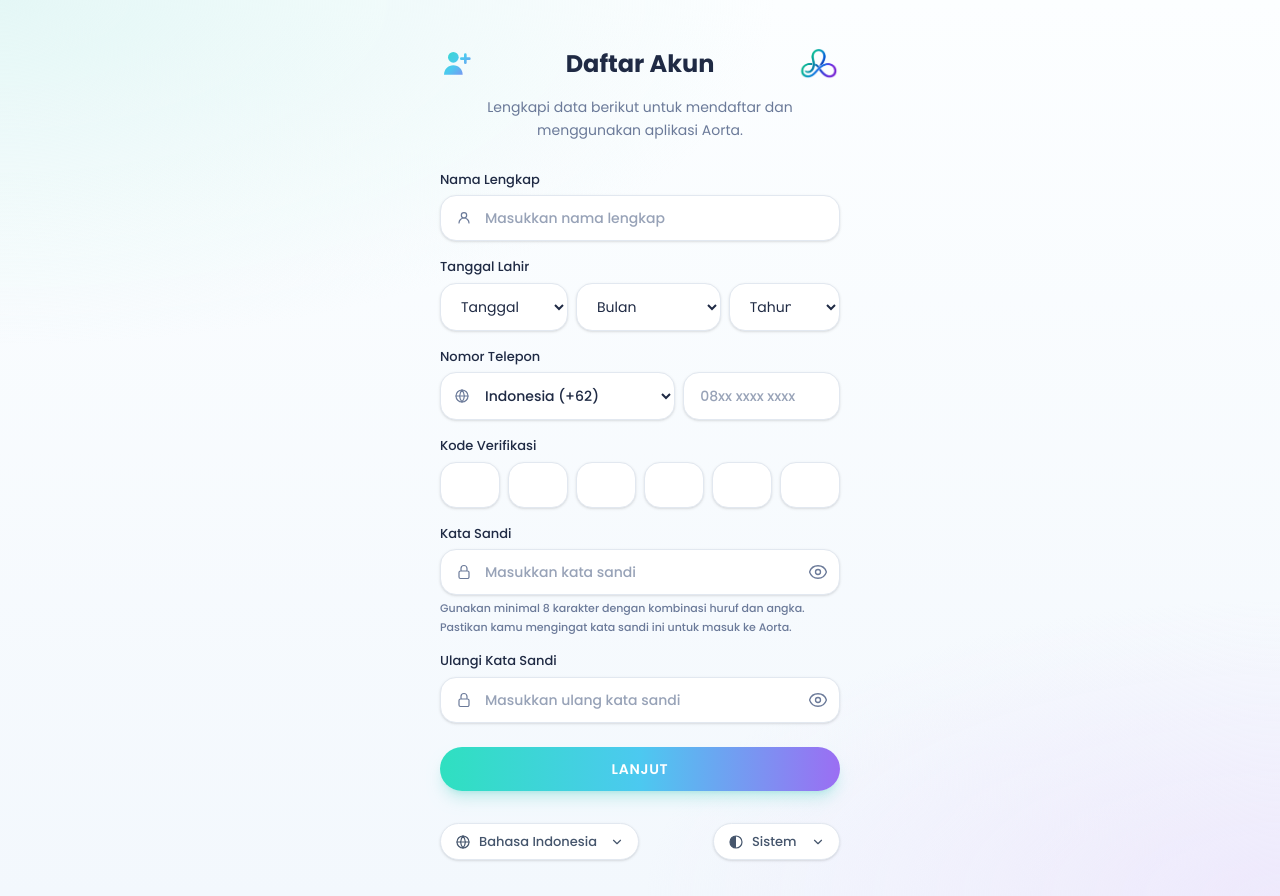
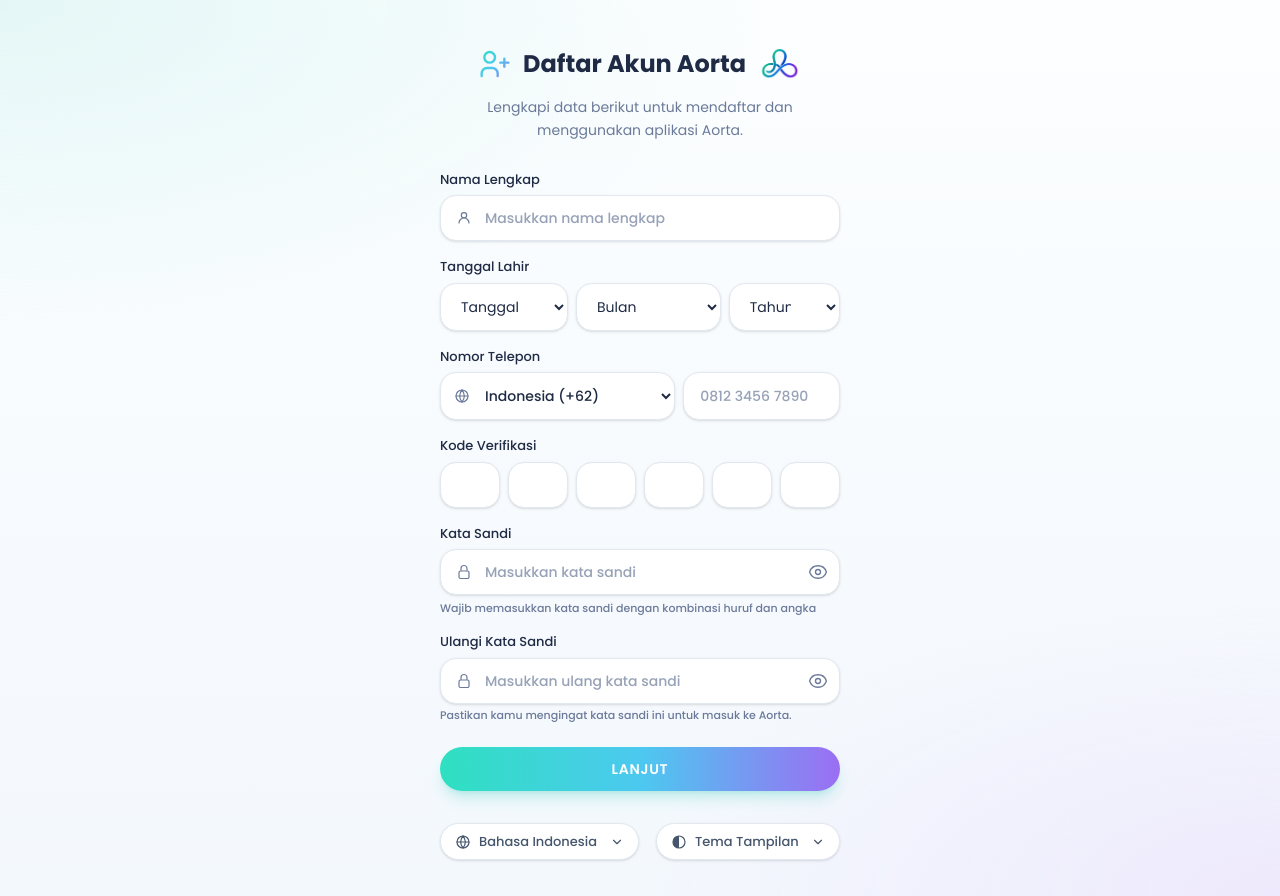
Before and after one commit to rayaadhary/app-universe-aorta, a Vue app: page /daftar in a window 1280 px wide. Built offline with nearby package versions, Linux system fonts and the light colour scheme.

Commit message:
fix: frontend

```diff
--- a/src/pages/Register.vue
+++ b/src/pages/Register.vue
@@ -1,41 +1,44 @@
 <script setup>
+import { computed, ref } from 'vue'
 import logo from '../assets/logo.png'
 import { t } from '../prefs'
 import PrefsBar from '../components/PrefsBar.vue'
 import SecureInput from '../components/SecureInput.vue'
 
 const years = Array.from({ length: 90 }, (_, i) => new Date().getFullYear() - i)
+
+const country = ref(t('countries')[0].v)
+const phoneSample = computed(
+    () => t('countries').find((c) => c.v === country.value)?.p ?? t('phPhone')
+)
 </script>
 
 <template>
     <main
         class="relative mx-auto flex min-h-dvh w-full max-w-md flex-col px-6 pt-12 pb-9 text-center"
     >
-        <div class="grid grid-cols-[1fr_auto_1fr] items-center gap-3">
+        <div class="flex flex-wrap items-center justify-center gap-3">
             <svg
                 viewBox="0 0 24 24"
-                class="h-8 w-8 shrink-0 justify-self-start"
+                class="h-8 w-8 shrink-0 text-brand"
                 fill="none"
+                stroke="url(#brand)"
+                stroke-width="1.8"
+                stroke-linecap="round"
+                stroke-linejoin="round"
                 aria-hidden="true"
             >
-                <circle cx="10" cy="7" r="4" fill="url(#brand)" />
-                <path
-                    d="M3 20c0-3.9 3.1-7 7-7s7 3.1 7 7H3Z"
-                    fill="url(#brand)"
-                />
-                <path
-                    d="M19 5v6M16 8h6"
-                    stroke="url(#brand)"
-                    stroke-width="2"
-                    stroke-linecap="round"
-                />
+                <path d="M14 21v-2a4 4 0 0 0-4-4H6a4 4 0 0 0-4 4v2" />
+                <circle cx="8" cy="7" r="4" />
+                <path d="M19 8v6" />
+                <path d="M22 11h-6" />
             </svg>
             <h1
                 class="text-center text-2xl font-bold text-ink dark:text-white"
             >
                 {{ t("registerHeading") }}
             </h1>
-            <img :src="logo" alt="AORTA" class="h-8 w-auto justify-self-end" />
+            <img :src="logo" alt="AORTA" class="h-8 w-auto" />
         </div>
 
         <p class="mt-4 text-sm leading-relaxed text-muted dark:text-slate-400">
@@ -127,7 +130,11 @@
                                 d="M12 3a14 14 0 0 1 3.5 9A14 14 0 0 1 12 21a14 14 0 0 1-3.5-9A14 14 0 0 1 12 3z"
                             />
                         </svg>
-                        <select class="field pr-6 pl-10">
+                        <select
+                            v-model="country"
+                            class="field pr-6 pl-10"
+                            :aria-label="t('fPhone')"
+                        >
                             <option
                                 v-for="c in t('countries')"
                                 :key="c.v"
@@ -140,7 +147,7 @@
                     <input
                         type="tel"
                         autocomplete="tel"
-                        :placeholder="t('phPhone')"
+                        :placeholder="phoneSample"
                         class="field px-4"
                     />
                 </span>
@@ -178,11 +185,6 @@
                 >
                     {{ t("helperPassword") }}
                 </span>
-                <span
-                    class="mt-1 block text-[11px] leading-snug text-muted dark:text-slate-400"
-                >
-                    {{ t("helperPassword2") }}
-                </span>
             </label>
 
             <label
@@ -194,6 +196,11 @@
                     :placeholder="t('phPasswordConfirm')"
                     autocomplete="new-password"
                 />
+                <span
+                    class="mt-1 block text-[11px] leading-snug text-muted dark:text-slate-400"
+                >
+                    {{ t("helperPassword2") }}
+                </span>
             </label>
 
             <button
--- a/src/prefs.js
+++ b/src/prefs.js
@@ -14,8 +14,8 @@
     theme: 'Tema tampilan',
     themeLight: 'Terang',
     themeDark: 'Gelap',
-    themeSystem: 'Sistem',
-    registerHeading: 'Daftar Akun',
+    themeSystem: 'Tema Tampilan',
+    registerHeading: 'Daftar Akun Aorta',
     registerSubtitle:
       'Lengkapi data berikut untuk mendaftar dan menggunakan aplikasi Aorta.',
     fFullName: 'Nama Lengkap',
@@ -25,12 +25,12 @@
     phMonth: 'Bulan',
     phYear: 'Tahun',
     fPhone: 'Nomor Telepon',
-    phPhone: '08xx xxxx xxxx',
+    phPhone: 'Masukkan nomor telepon aktif',
     fOtp: 'Kode Verifikasi',
     phOtp: 'Masukkan kode verifikasi',
     fPassword: 'Kata Sandi',
     phPassword: 'Masukkan kata sandi',
-    helperPassword: 'Gunakan minimal 8 karakter dengan kombinasi huruf dan angka.',
+    helperPassword: 'Wajib memasukkan kata sandi dengan kombinasi huruf dan angka',
     helperPassword2:
       'Pastikan kamu mengingat kata sandi ini untuk masuk ke Aorta.',
     fPasswordConfirm: 'Ulangi Kata Sandi',
@@ -53,31 +53,31 @@
       'Desember',
     ],
     countries: [
-      { v: '+62', l: 'Indonesia (+62)' },
-      { v: '+60', l: 'Malaysia (+60)' },
-      { v: '+65', l: 'Singapura (+65)' },
-      { v: '+63', l: 'Filipina (+63)' },
-      { v: '+66', l: 'Thailand (+66)' },
-      { v: '+1', l: 'Amerika (+1)' },
-      { v: '+44', l: 'Inggris (+44)' },
-      { v: '+81', l: 'Jepang (+81)' },
+      { v: '+62', l: 'Indonesia (+62)', p: '0812 3456 7890' },
+      { v: '+60', l: 'Malaysia (+60)', p: '012 345 6789' },
+      { v: '+65', l: 'Singapura (+65)', p: '8123 4567' },
+      { v: '+63', l: 'Filipina (+63)', p: '0917 123 4567' },
+      { v: '+66', l: 'Thailand (+66)', p: '081 234 5678' },
+      { v: '+1', l: 'Amerika (+1)', p: '(201) 555-0123' },
+      { v: '+44', l: 'Inggris (+44)', p: '7400 123456' },
+      { v: '+81', l: 'Jepang (+81)', p: '090 1234 5678' },
     ],
   },
   en: {
     tagline: 'One person. One life. One system.',
     welcome: 'Welcome',
     registerTitle: 'No account yet AORTA?',
-    registerDesc: 'Register now to start using AORTA.',
+    registerDesc: 'Register to start using AORTA.',
     registerCta: 'Register',
-    loginTitle: 'Already have an account AORTA?',
-    loginDesc: 'Sign in to continue to your account.',
+    loginTitle: 'Already have an account?',
+    loginDesc: 'Sign in to continue using AORTA.',
     loginCta: 'Sign in',
     language: 'Language',
     theme: 'Appearance',
     themeLight: 'Light',
     themeDark: 'Dark',
-    themeSystem: 'System',
-    registerHeading: 'Create Account',
+    themeSystem: 'Display Theme',
+    registerHeading: 'Create Aorta Account',
     registerSubtitle:
       'Complete the following data to register and use the Aorta application.',
     fFullName: 'Full Name',
@@ -87,13 +87,13 @@
     phMonth: 'Month',
     phYear: 'Year',
     fPhone: 'Phone Number',
-    phPhone: '08xx xxxx xxxx',
+    phPhone: 'Enter your active phone number',
     fOtp: 'Verification Code',
     phOtp: 'Enter verification code',
     fPassword: 'Password',
     phPassword: 'Enter your password',
-    helperPassword: 'Use at least 8 characters with a mix of letters and numbers.',
-    helperPassword2: 'Make sure you remember this password to log in to Aorta.',
+    helperPassword: 'Password must be a combination of letters and numbers',
+    helperPassword2: 'Make sure you remember this password to sign in to Aorta.',
     fPasswordConfirm: 'Confirm Password',
     phPasswordConfirm: 'Re-enter your password',
     ctaContinue: 'Continue',
@@ -114,14 +114,14 @@
       'December',
     ],
     countries: [
-      { v: '+62', l: 'Indonesia (+62)' },
-      { v: '+60', l: 'Malaysia (+60)' },
-      { v: '+65', l: 'Singapore (+65)' },
-      { v: '+63', l: 'Philippines (+63)' },
-      { v: '+66', l: 'Thailand (+66)' },
-      { v: '+1', l: 'United States (+1)' },
-      { v: '+44', l: 'United Kingdom (+44)' },
-      { v: '+81', l: 'Japan (+81)' },
+      { v: '+62', l: 'Indonesia (+62)', p: '0812 3456 7890' },
+      { v: '+60', l: 'Malaysia (+60)', p: '012 345 6789' },
+      { v: '+65', l: 'Singapore (+65)', p: '8123 4567' },
+      { v: '+63', l: 'Philippines (+63)', p: '0917 123 4567' },
+      { v: '+66', l: 'Thailand (+66)', p: '081 234 5678' },
+      { v: '+1', l: 'United States (+1)', p: '(201) 555-0123' },
+      { v: '+44', l: 'United Kingdom (+44)', p: '7400 123456' },
+      { v: '+81', l: 'Japan (+81)', p: '090 1234 5678' },
     ],
   },
 }
```
Also changed, not shown: 1 other file (tests, documents, lock files or other folders).
